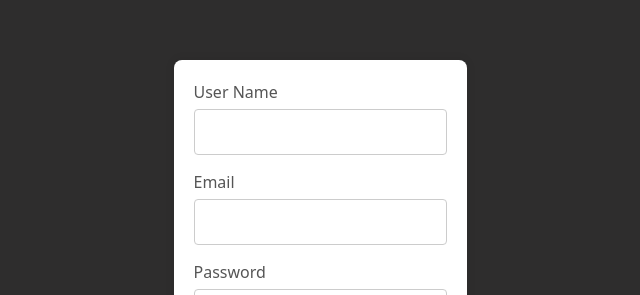
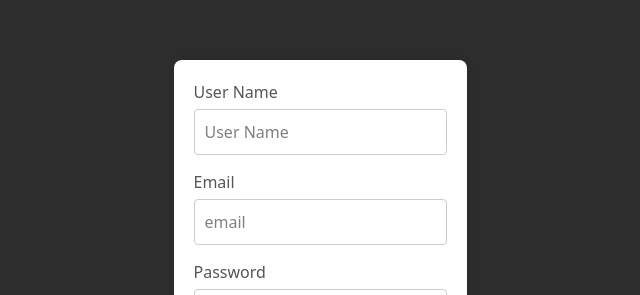
Before and after one commit to herav/catarsis, a Next.js app in the folder frontend/: page /signup in a window 1280 px wide. Shown: the part 163-458 px from the top of the page, without its empty margins (320-960 px from the left). Built offline with nearby package versions, Linux system fonts and the light colour scheme.

Commit message:
Frontend. signup Page: added features to SignUpForm component to handle state and send post request

```diff
--- a/frontend/src/app/ui/SignUpForm.css
+++ b/frontend/src/app/ui/SignUpForm.css
@@ -22,6 +22,7 @@
     border-radius: 4px;
     outline: none;
     font-size: 16px;
+    color:black;
 }
 .form-group input:focus {
     border-color: #007bff;
--- a/frontend/src/app/ui/SignUpForm.tsx
+++ b/frontend/src/app/ui/SignUpForm.tsx
@@ -1,35 +1,50 @@
+'use client'
 import "./SignUpForm.css"
+import React from "react";
+import { useState } from "react";
 
 export function SignUpForm(){
+
+    const [formState, setFormState] = useState({
+        name: '',
+        email: '',
+        password: ''
+    });
+
+    const updateFormState = (e: React.ChangeEvent<HTMLInputElement>) => {
+        const { name, value } = e.target;
+        setFormState((previousState) => ({
+            ...previousState,
+            [name]: value
+        }));
+    };
+
+    const submit = async(e: React.FormEvent)=>{
+        e.preventDefault();
+        const res = await fetch("http://localhost:4000/users",{
+            method:"POST",
+                headers:{"Content-Type":"application/json"},
+                body:JSON.stringify(formState)
+        });
+        const data = await res.json();
+        console.log(data);
+    };
+
     return (
-        <form className="form-container" action="">
+        <form className="form-container" action="" onSubmit={submit}>
             <div className="form-group">
-                <label htmlFor="userName">User Name</label>
-                <input type="text" id="userName" name="userName" placeholder="User Name" /*value={formData.name} onChange={handleChange}*/ required/>
+                <label htmlFor="name">User Name</label>
+                <input type="text" id="name" name="name" placeholder="User Name" value={formState.name} onChange={updateFormState} required/>
             </div>
             <div className="form-group">
                 <label htmlFor="email">Email</label>
-                <input type="email" id="email" name="email" placeholder="email" /*value={formData.email} onChange={handleChange}*/ required/>
+                <input type="email" id="email" name="email" placeholder="email" value={formState.email} onChange={updateFormState} required/>
             </div>
             <div className="form-group">
                 <label htmlFor="password">Password</label>
-                <input type="password" id="password" name="password" /*value={formData.password} onChange={handleChange}*/ required/>
+                <input type="password" id="password" name="password" value={formState.password} onChange={updateFormState} required/>
             </div>
             <button className="form-btn" type="submit">Sign Up</button>
         </form>
     )
 };
-
-
-{/* <div class="input-icon">
-    <input type="text" id="nombre" name="nombre" placeholder="Ingresa tu nombre" required>
-    <i class="fas fa-user"></i>
-</div>
-<div class="input-icon">
-    <input type="email" id="email" name="email" placeholder="Ingresa tu email" required>
-    <i class="fas fa-envelope"></i>
-</div>
-<div class="input-icon">
-    <input type="password" id="password" name="password" placeholder="Ingresa tu password" required>
-    <i class="fas fa-lock"></i>
-</div> */}
```
